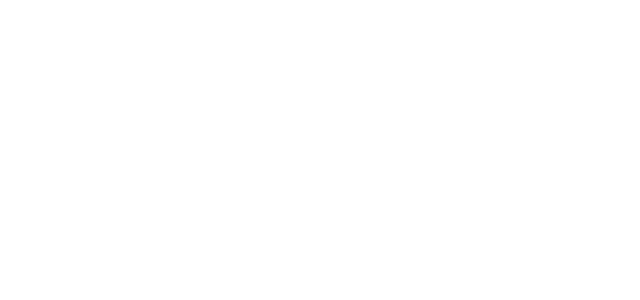
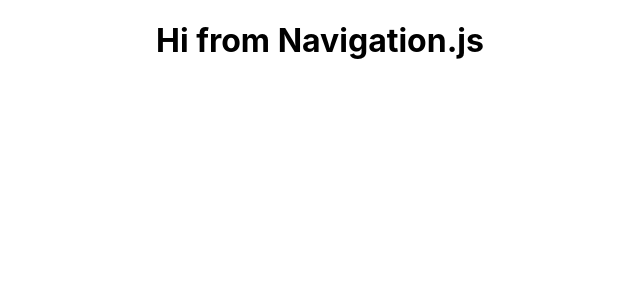
Before and after one commit to michaelharms6010/harms-portfolio, a React (Create React App) app: page / in a window 1280 px wide. Shown: the top 300 px of the page, without its empty margins (320-960 px from the left). Built offline with nearby package versions, Linux system fonts and the light colour scheme.

Commit message:
adds routing

```diff
--- a/src/App.js
+++ b/src/App.js
@@ -1,11 +1,15 @@
 import React from 'react';
 import './App.css';
+import {BrowserRouter as Router, Route} from "react-router-dom";
+import Navigation from "./components/Navigation";
 
 function App() {
   return (
-    <div className="App">
-
-    </div>
+    <Router>
+      <div className="App">
+        <Navigation />
+      </div>
+    </Router>
   );
 }
 
```
